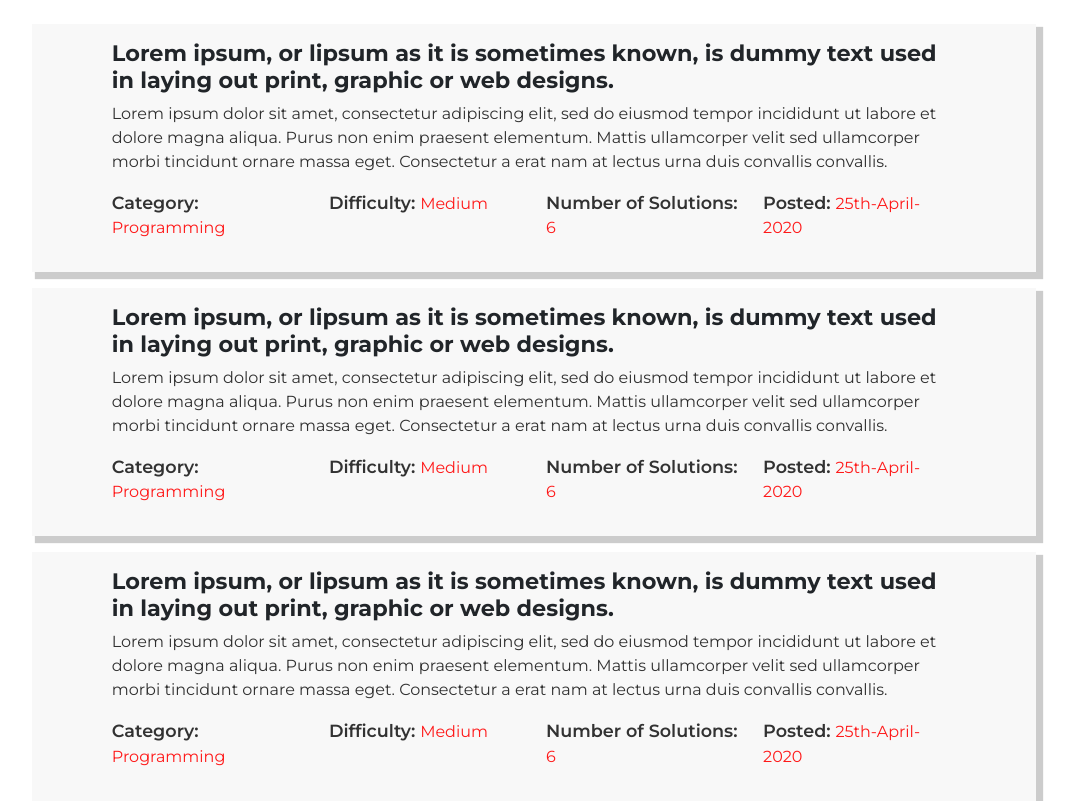
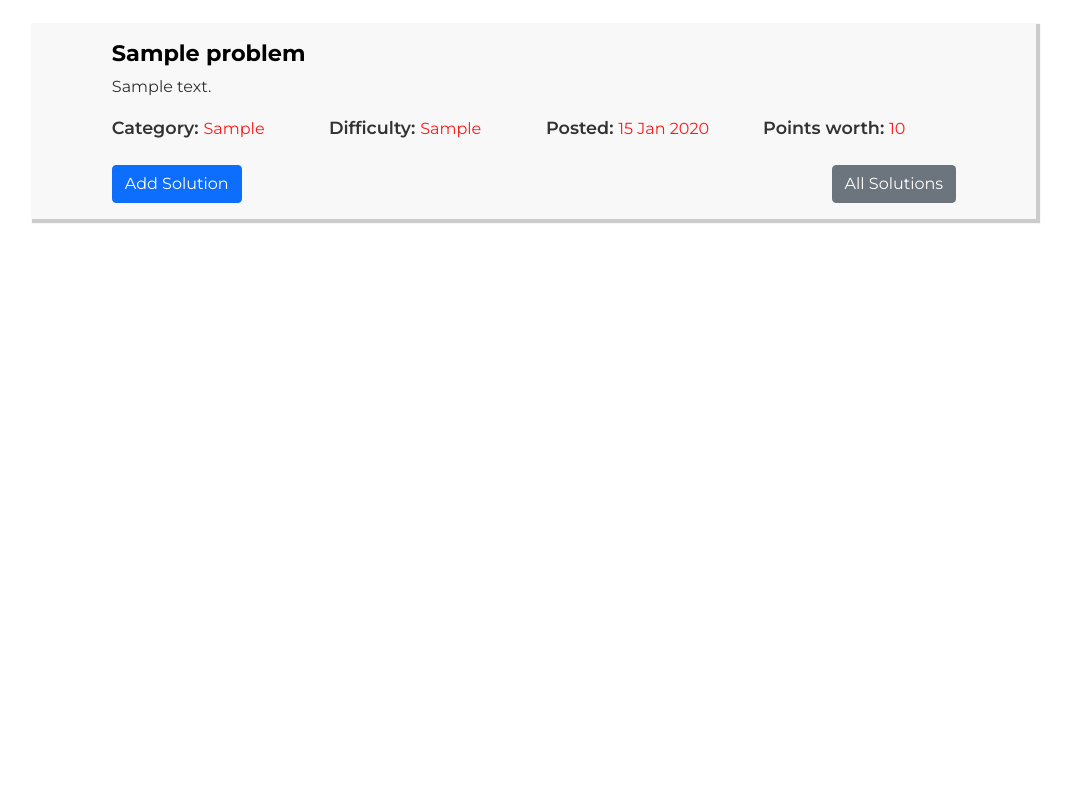
Before and after one commit to darkbotbbl/eetratech, a Django app: template templates/pages/homepage.html in a window 1280 px wide. Shown: the part 69-870 px from the top of the page, without its empty margins (106-1180 px from the left). After the commit the page ends 292 px from the top, so only its background shows below. Run offline with Django 3.2, Linux system fonts and the light colour scheme; the template is opened without the code that fills it: most values are stand-ins (such as "Sample title", 1, 10 or a date in 2020); some libraries are stand-ins or nearby versions.

Commit message:
Added buttons to the problem on the problem listing page

```diff
--- a/static/css/custom/main.css
+++ b/static/css/custom/main.css
@@ -26,8 +26,8 @@ body {
 	width: 90%;
 	padding: 1rem 5rem;
 	margin: auto;
-	margin-top: 1rem;
-	box-shadow: 5px 5px 1px 2px rgba(0, 0, 0, 0.2);
+	margin-top: 1.2rem;
+	box-shadow: 2px 2px 1px 2px rgba(0, 0, 0, 0.2);
 	background-color: rgba(245, 245, 245, 0.651);
 }
 
@@ -38,6 +38,11 @@ body {
 
 .problem__description {
 	color: rgba(0, 0, 0, 0.808);
+}
+
+.problem__link {
+	color: black;
+	text-decoration: none;
 }
 
 @media screen and (max-width: 767px) {
--- a/templates/pages/homepage.html
+++ b/templates/pages/homepage.html
@@ -5,69 +5,35 @@
 
 
 {% block content %}
-	{% comment %} {% for problem in problems %}
-		<h4><a href="{{ problem.get_absolute_url }}">{{ problem.title }}</a></h4>
-	{% endfor %} {% endcomment %}
+
+	{% for problem in problems %}
+		<div class="problem__box">
+			<a href="{{ problem.get_absolute_url }}" class="problem__link"><h3 class="problem__title">{{ problem.title }}</h3></a>
+			<p class="problem__description">{{ problem.problem_description|truncatewords:40 }}</p>
+			<div class="row problem__box-problem-details mt-3">
+				<div class="col-12 col-md-3">
+					<p><span class="problem__info-key">Category: </span><span class="problem__info-value">{{ problem.get_category_display	 }}</span></p>
+				</div>
+				<div class="col-12 col-md-3">
+					<p><span class="problem__info-key">Difficulty: </span><span class="problem__info-value">{{ problem.get_difficulty_display }}</span> </p>
+				</div>
+				<div class="col-12 col-md-3">
+					<span class="problem__info-key">Posted: </span><span class="problem__info-value">{{ problem.created|date:"d M Y" }}</span>
+				</div>
+				<div class="col-12 col-md-3">
+					<span class="problem__info-key">Points worth: </span><span class="problem__info-value">{{ problem.points_worth }}</span>
+				</div>
 
 
-	<!-- todo
-		-> Add a button for people to add solutions on the problem box
-		-> Add a button for people to view all solutions on the problem box
-		-> Add an info where people see the number of points a problem is worth
-	 -->
-
-	<div class="problem__box">
-		<h3 class="problem__title">Lorem ipsum, or lipsum as it is sometimes known, is dummy text used in laying out print, graphic or web designs.</h3>
-		<p class="problem__description">Lorem ipsum dolor sit amet, consectetur adipiscing elit, sed do eiusmod tempor incididunt ut labore et dolore magna aliqua. Purus non enim praesent elementum. Mattis ullamcorper velit sed ullamcorper morbi tincidunt ornare massa eget. Consectetur a erat nam at lectus urna duis convallis convallis.</p>
-		<div class="row problem__box-problem-details mt-3">
-			<div class="col-12 col-md-3">
-				<p><span class="problem__info-key">Category: </span><span class="problem__info-value">Programming</span></p>
-			</div>
-			<div class="col-12 col-md-3">
-				<p><span class="problem__info-key">Difficulty: </span><span class="problem__info-value">Medium</span> </p>
-			</div>
-			<div class="col-12 col-md-3">
-				<p><span class="problem__info-key">Number of Solutions: </span><span class="problem__info-value"> 6</span></p>
-			</div>
-			<div class="col-12 col-md-3">
-				<span class="problem__info-key">Posted: </span><span class="problem__info-value">25th-April-2020</span>
+				<div class="col-md-6 col-6 mt-2 text-start">
+					<button class="btn btn-primary">Add Solution</button>
+				</div>
+				<div class=" col-md-6 col-6 mt-2 text-end">
+					<a href="{{ problem.get_absolute_url }}" class="btn btn-secondary">All Solutions</a>
+				</div>
 			</div>
 		</div>
-	</div>
-	<div class="problem__box">
-		<h3 class="problem__title">Lorem ipsum, or lipsum as it is sometimes known, is dummy text used in laying out print, graphic or web designs.</h3>
-		<p class="problem__description">Lorem ipsum dolor sit amet, consectetur adipiscing elit, sed do eiusmod tempor incididunt ut labore et dolore magna aliqua. Purus non enim praesent elementum. Mattis ullamcorper velit sed ullamcorper morbi tincidunt ornare massa eget. Consectetur a erat nam at lectus urna duis convallis convallis.</p>
-		<div class="row problem__box-problem-details mt-1">
-			<div class="col-12 col-md-3">
-				<p><span class="problem__info-key">Category: </span><span class="problem__info-value">Programming</span></p>
-			</div>
-			<div class="col-12 col-md-3">
-				<p><span class="problem__info-key">Difficulty: </span><span class="problem__info-value">Medium</span> </p>
-			</div>
-			<div class="col-12 col-md-3">
-				<p><span class="problem__info-key">Number of Solutions: </span><span class="problem__info-value"> 6</span></p>
-			</div>
-			<div class="col-12 col-md-3">
-				<span class="problem__info-key">Posted: </span><span class="problem__info-value">25th-April-2020</span>
-			</div>
-		</div>
-	</div>
-	<div class="problem__box">
-		<h3 class="problem__title">Lorem ipsum, or lipsum as it is sometimes known, is dummy text used in laying out print, graphic or web designs.</h3>
-		<p class="problem__description">Lorem ipsum dolor sit amet, consectetur adipiscing elit, sed do eiusmod tempor incididunt ut labore et dolore magna aliqua. Purus non enim praesent elementum. Mattis ullamcorper velit sed ullamcorper morbi tincidunt ornare massa eget. Consectetur a erat nam at lectus urna duis convallis convallis.</p>
-		<div class="row problem__box-problem-details mt-3">
-			<div class="col-12 col-md-3">
-				<p><span class="problem__info-key">Category: </span><span class="problem__info-value">Programming</span></p>
-			</div>
-			<div class="col-12 col-md-3">
-				<p><span class="problem__info-key">Difficulty: </span><span class="problem__info-value">Medium</span> </p>
-			</div>
-			<div class="col-12 col-md-3">
-				<p><span class="problem__info-key">Number of Solutions: </span><span class="problem__info-value"> 6</span></p>
-			</div>
-			<div class="col-12 col-md-3">
-				<span class="problem__info-key">Posted: </span><span class="problem__info-value">25th-April-2020</span>
-			</div>
-		</div>
-	</div>
+	{% empty %}
+		<h3>No problems uploaded yet</h3>
+	{% endfor %}
 {% endblock content %}
```
